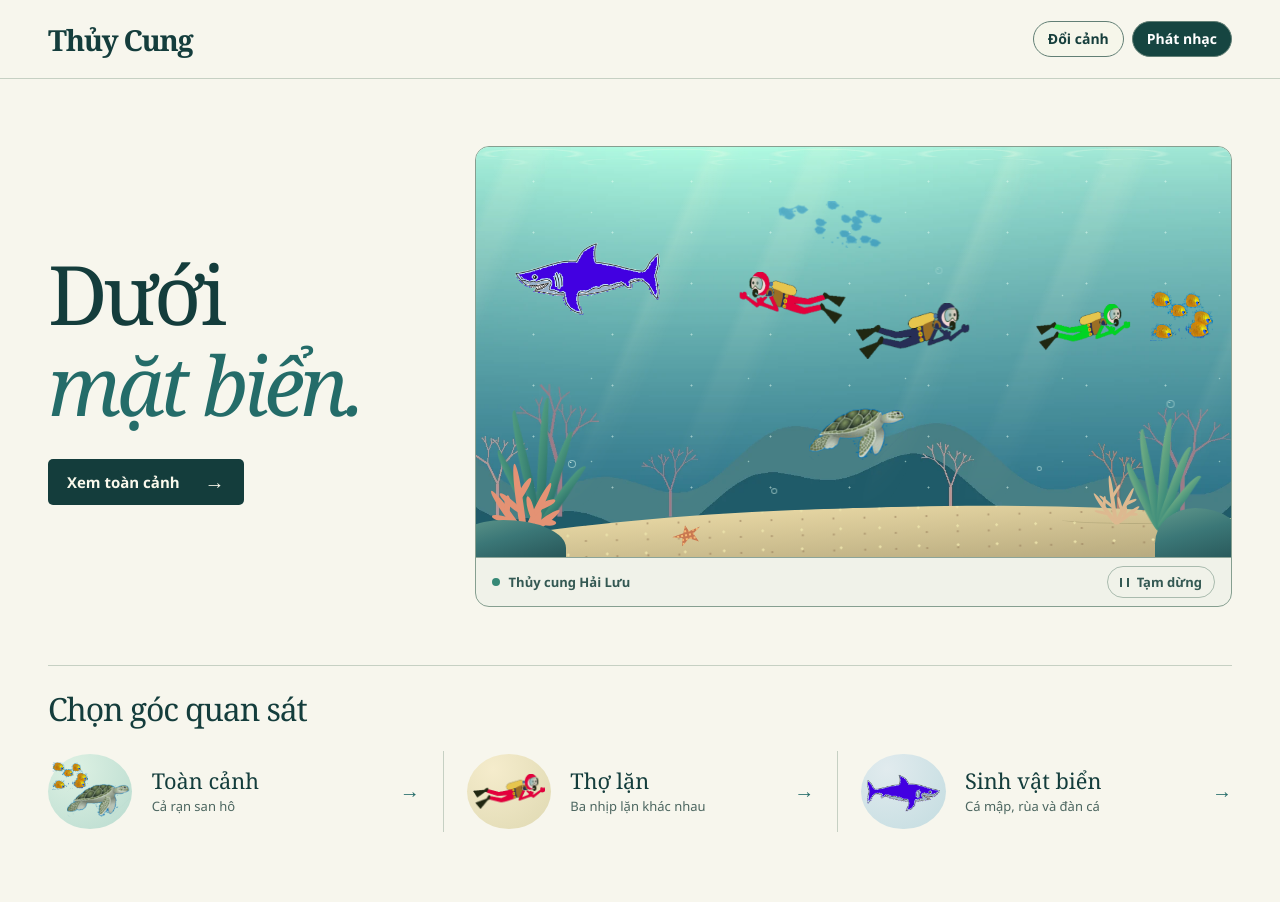
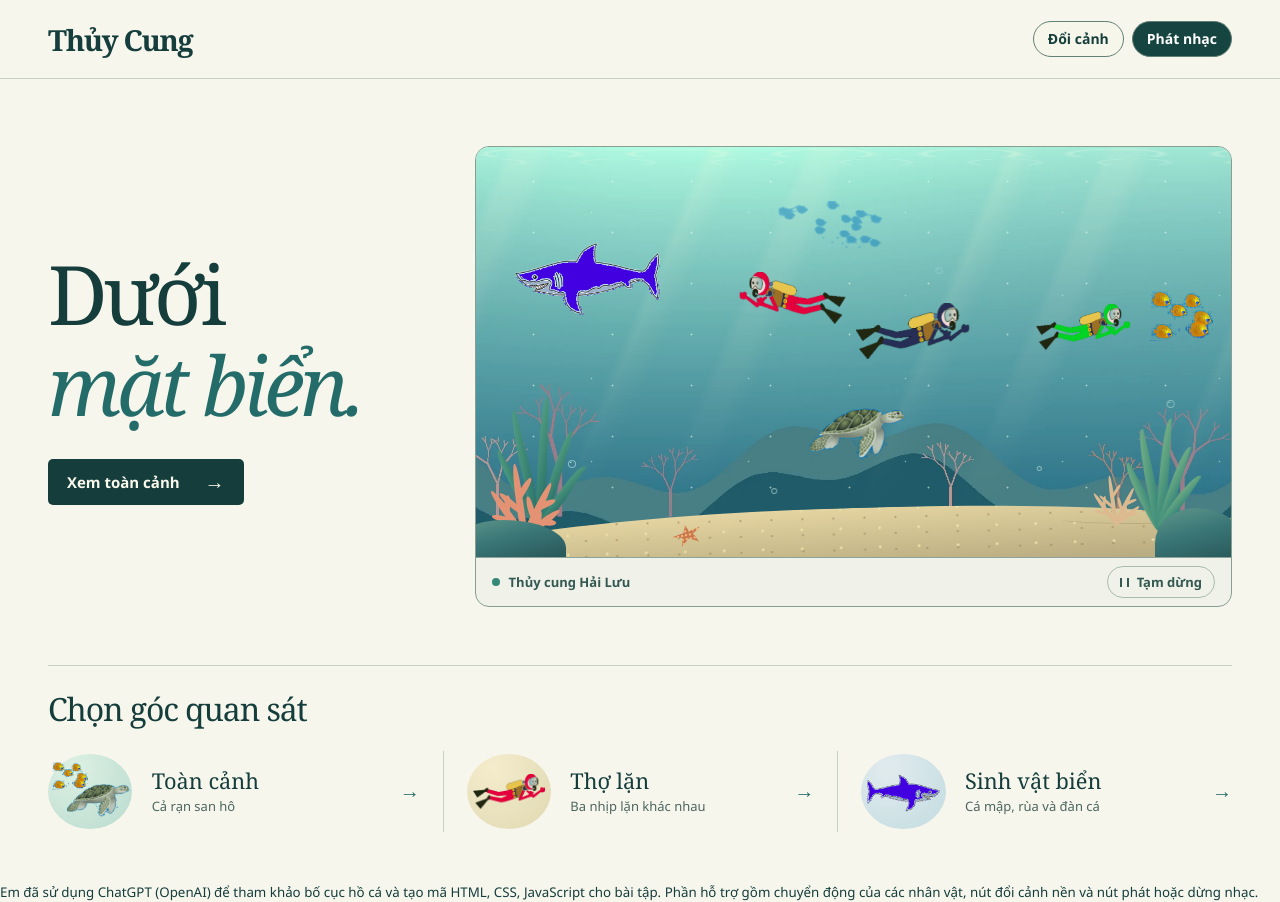
Before and after one commit to trungtruong123321/trungtruong123321.github.io, a plain HTML site: page hocavuinhon/index.html in a window 1280 px wide. Before the commit the page ends 880 px from the top, so only its background shows below. Drawn offline with Linux system fonts and the light colour scheme.

Commit message:
Update index.html

```diff
--- a/hocavuinhon/index.html
+++ b/hocavuinhon/index.html
@@ -113,3 +113,11 @@
   </main>
 </body>
 </html>
+<footer>
+    <small>
+        Em đã sử dụng <a href="https://chatgpt.com/">ChatGPT (OpenAI)</a>
+        để tham khảo bố cục hồ cá và tạo mã HTML, CSS, JavaScript cho bài tập.
+        Phần hỗ trợ gồm chuyển động của các nhân vật, nút đổi cảnh nền
+        và nút phát hoặc dừng nhạc.
+    </small>
+</footer>
```
